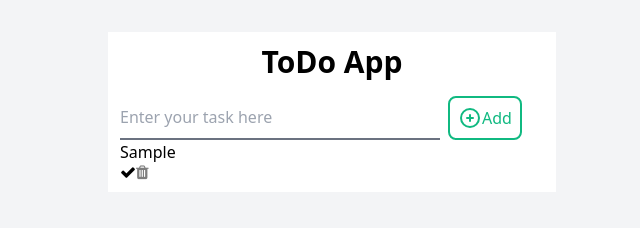
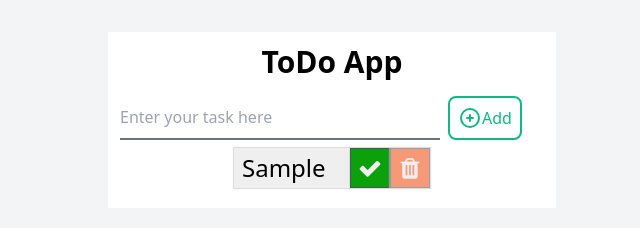
Before and after one commit to majkel12347/todo-list, a plain HTML site: page index.html in a window 1280 px wide. Both pictures are taken after typing "Sample" into the empty fields and a click on the button "Add". Shown: the whole page, without its empty margins (308-948 px from the left). Drawn offline with nearby package versions, Linux system fonts and the light colour scheme.

Commit message:
final css file

```diff
--- a/style.css
+++ b/style.css
@@ -8,3 +8,57 @@ body{
   font-family: "Poppins", sans-serif;
   margin: 0;
 }
+
+.input-red{
+  background-color: orangered;
+  border: 1px solid red;
+  box-shadow: 0 0 1px 1px lightgray;
+}
+
+.todo-container{
+  display: flex;
+  justify-content: center;
+  align-items: center;
+}
+
+.todo-list{
+  min-width: 50%;
+}
+
+.todo{
+  margin: .5rem;
+  background: #efefef;
+  font-size: 1.5rem;
+  display: flex;
+  justify-content: space-between;
+  align-items: center;
+  box-shadow: 0 0 1px 1px #dedede;
+}
+.todo li{
+  flex: 1;
+}
+
+.complete-btn, .trash-btn{
+  width: 2.5rem;
+  height: 2.5rem;
+  background: orangered;
+  border: 1px solid #456;
+  color: #efefef;
+  box-shadow: 0 0 1px 1px #dedede;
+
+}
+.complete-btn{
+  background-color: rgb(11, 161, 11);
+}
+.todo-item{
+  padding: 0 .5rem;
+}
+
+.fa-trash, .fa-check{
+  pointer-events: none;
+}
+
+.completed{
+  text-decoration: line-through;
+
+}
```
